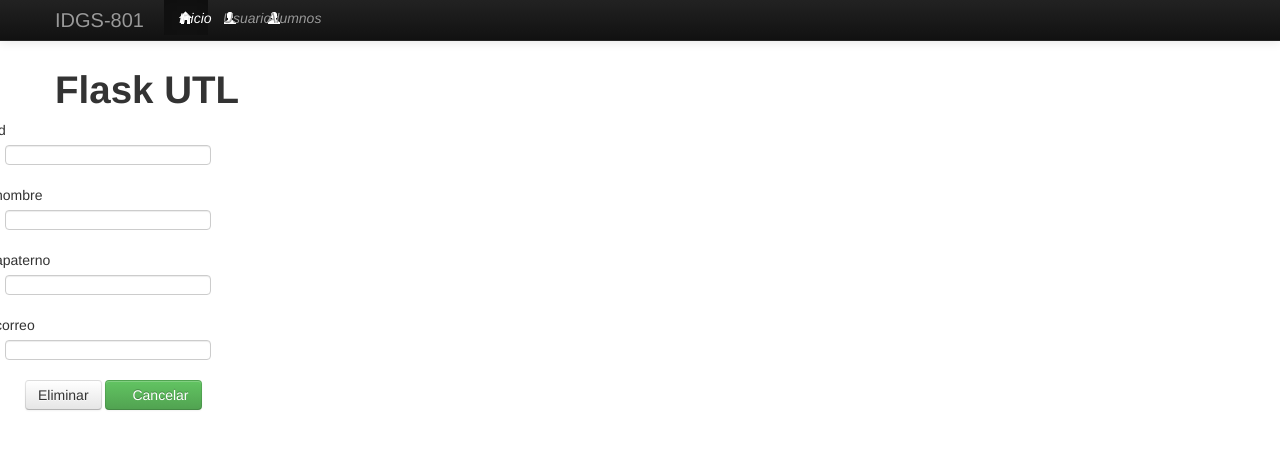
After one commit to IDGS-801-19002051/Flask_BD, a Flask app: template templates/eliminar.html in a window 1280 px wide. The commit adds this page. Shown: the top 449 px of the page. Run offline with Flask 3, Linux system fonts and the light colour scheme; the template is opened without the code that fills it: values that come from a table or form of the project are taken from there, others are empty; some libraries are stand-ins or nearby versions.

Commit message:
SCSDJ 04/03/24 EliminarMod

```diff
--- a/main.py
+++ b/main.py
@@ -1,4 +1,4 @@
-from flask import Flask, render_template, request
+from flask import Flask, render_template, request, redirect, url_for
 from flask import flash
 from flask_wtf.csrf import CSRFProtect
 from flask import g
@@ -67,6 +67,46 @@ def index():
     db.session.commit()
   return render_template("index.html", form=create_form)
 
+@app.route("/eliminar",methods={"GET","POST"})
+def eliminar():
+  create_form=forms.UserForm2(request.form)
+  if request.method=="GET":
+    id=request.args.get("id")
+    alum1 = db.session.query(Alumnos).filter(Alumnos.id == id).first()
+    create_form.id.data=request.args.get("id")
+    create_form.nombre.data=alum1.nombre
+    create_form.apaterno.data=alum1.apaterno
+    create_form.email.data=alum1.email
+  if request.method=='POST':
+    id=create_form.id.data
+    alum=Alumnos.query.get(id)
+    db.session.delete(alum)
+    db.session.commit()
+    return redirect(url_for("ABCompleto"))
+  return render_template("eliminar.html", form=create_form)
+
+@app.route("/modificar",methods={"GET","POST"})
+def modificar():
+  create_form=forms.UserForm2(request.form)
+  if request.method=="GET":
+    id=request.args.get("id")
+    alum1 = db.session.query(Alumnos).filter(Alumnos.id == id).first()
+    create_form.id.data=request.args.get("id")
+    create_form.nombre.data=alum1.nombre
+    create_form.apaterno.data=alum1.apaterno
+    create_form.email.data=alum1.email
+  if request.method=='POST':
+    id=create_form.id.data
+    alum1 = db.session.query(Alumnos).filter(Alumnos.id == id).first()
+    alum1.nombre=create_form.nombre.data
+    alum1.apaterno=create_form.apaterno.data
+    alum1.email=create_form.email.data
+    db.session.add(alum1)
+    db.session.commit()
+    return redirect(url_for("ABCompleto"))
+  return render_template("modificar.html", form=create_form)
+
+
 if __name__ =="__main__":
   csrf.init_app(app)
   db.init_app(app)
--- a/templates/ABC_Completo.html
+++ b/templates/ABC_Completo.html
@@ -23,8 +23,8 @@
           <td>{{alumn.nombre}}</td>
           <td>{{alumn.apaterno}}</td>
           <td>{{alumn.email}}</td>
-          <td> <a href="eliminar.html?id={{alumn.id}}" class="btn btn-danger">Eliminar</a></td>
-          <td> <a href="modificar.html?id={{alumn.id}}" class="btn btn-warning">Modificar</a></td>
+          <td> <a href="eliminar?id={{alumn.id}}" class="btn btn-danger">Eliminar</a></td>
+          <td> <a href="modificar?id={{alumn.id}}" class="btn btn-warning">Modificar</a></td>
         </tr>
         {%endfor%}
       </tbody>
--- /dev/null
+++ b/templates/eliminar.html
@@ -0,0 +1,36 @@
+<!-- INDEX -->
+{% extends "layout2.html" %}
+{% block content %}
+{% from "_macros.html" import camposNuevos %}
+<h1>Flask UTL</h1>
+<div class="container">
+  <div class="row">
+    <form name="sent" action="/eliminar" id="contactForm" method="POST">
+      <div class="row control-group">
+        <div class="form-group col-xs-12 float-label-form-group controls">
+          {{camposNuevos(form.id, class='form-control')}}
+        </div>
+      </div>
+      <div class="row control-group">
+        <div class="form-group col-xs-12 float-label-form-group controls">
+          {{camposNuevos(form.nombre, class='form-control')}}
+        </div>
+      </div>
+      <div class="row control-group">
+        <div class="form-group col-xs-12 float-label-form-group controls">
+          {{camposNuevos(form.apaterno, class='form-control')}}
+        </div>
+      </div>
+      <div class="row control-group">
+        <div class="form-group col-xs-12 float-label-form-group controls">
+          {{camposNuevos(form.email, class='form-control')}}
+        </div>
+      </div>
+      <!-- Validacion del token -->
+      <input type="hidden" name="csrf_token" value="{{ csrf_token() }}">
+      <input type="submit" class="btn btn danger" id="eliminar" name="eliminaR" value="Eliminar">
+      <a href="ABC_Completo" class="btn btn-success"><i class="icon-undo icon-white"></i>Cancelar</a>
+    </form>
+  </div>
+</div>
+{% endblock %}
```
Also changed, not shown: templates/modificar.html (added, +36 -0 lines).
